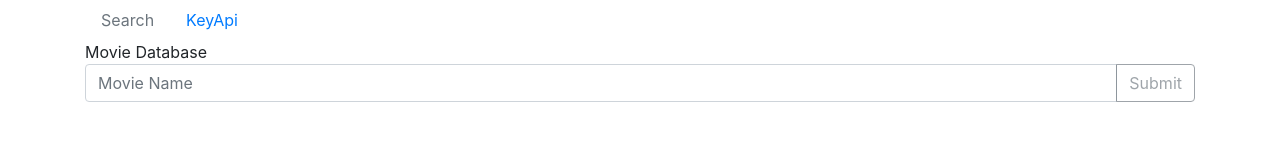
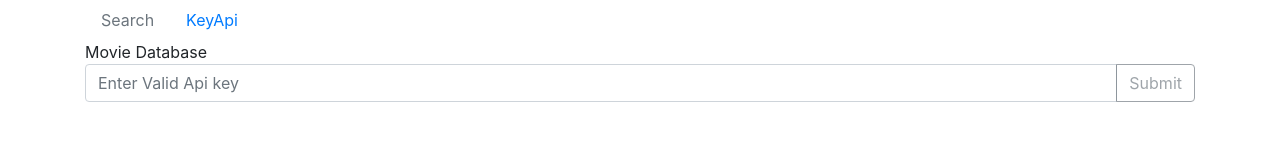
Before and after one commit to jorrigala/movie-info, an Angular app: page /search in a window 1280 px wide. Shown: the top 160 px of the page. Built offline with nearby package versions, Linux system fonts and the light colour scheme.

Commit message:
US1000 : handling empty call to rest service

```diff
--- a/src/app/movie-search/movie-search.component.html
+++ b/src/app/movie-search/movie-search.component.html
@@ -1,5 +1,5 @@
 <div class="input-group mb-3">
-  <input type="text" [(ngModel)]="movieName" (keyup.enter)="onSubmit()" class="form-control" placeholder="Movie Name">
+  <input type="text" [(ngModel)]="movieName" (keyup.enter)="onSubmit()" class="form-control" [placeholder]="isValidKey?'Movie Name': 'Enter Valid Api key'">
   <div class="input-group-append">
     <button class="btn btn-outline-secondary" (click)="onSubmit()"  [class.disabled]="isDisabled()" type="button">Submit</button>
   </div>
--- a/src/app/movie-search/movie-search.component.ts
+++ b/src/app/movie-search/movie-search.component.ts
@@ -15,11 +15,13 @@ export class MovieSearchComponent implements OnInit {
 
   movieList: Movie[];
   movieName = '';
+  isValidKey: boolean;
 
   constructor(private movieService: MovieService,
               private keyApiService: KeyApiService) { }
 
   ngOnInit() {
+      this.isValidKey = this.keyApiService.getOMDbKeyApi().isValid;
   }
 
   onSubmit(): void {
```
